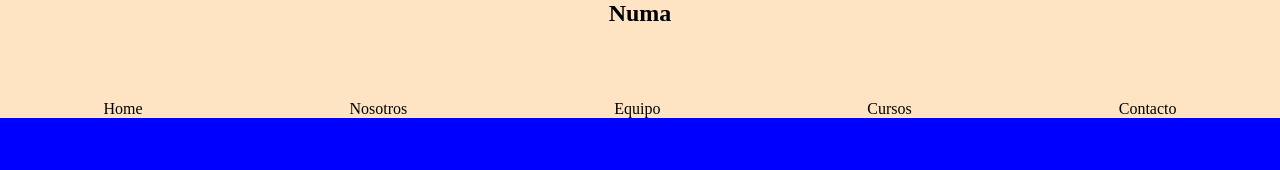
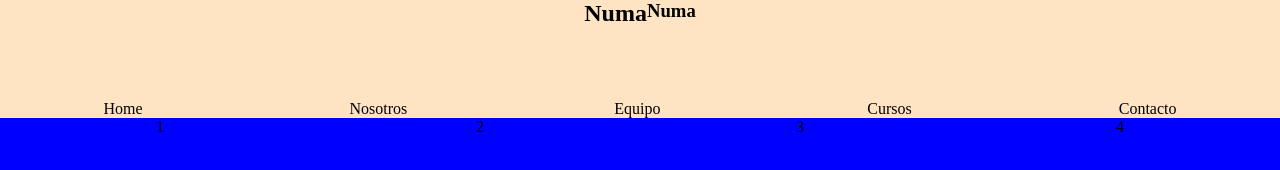
Before and after one commit to Javierinc/pruebanuma, a plain HTML site: page index.html in a window 1280 px wide. Shown: the top 170 px of the page. Drawn offline with Linux system fonts and the light colour scheme.

Commit message:
Segunda version

```diff
--- a/index.html
+++ b/index.html
@@ -11,6 +11,7 @@
     <header>
         <section>
             <h2>Numa</h2>
+            <h3>Numa</h3>
         </section>
         <nav>
             <ul>
@@ -23,7 +24,14 @@
         </nav>
     </header>
     <main>
-
+        <div>
+            <ul>
+                <li>1</li>
+                <li>2</li>
+                <li>3</li>
+                <li>4</li>
+            </ul>
+        </div>
     </main>
     <footer>
 
```
